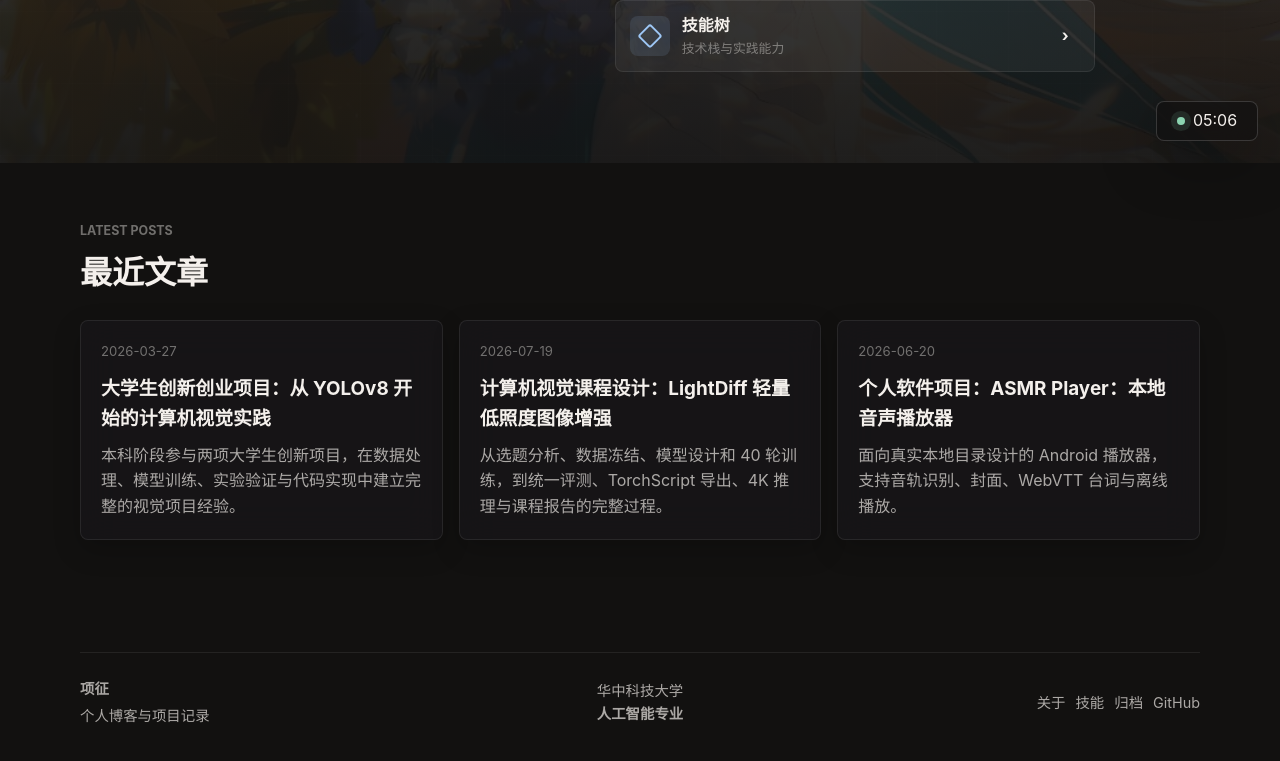
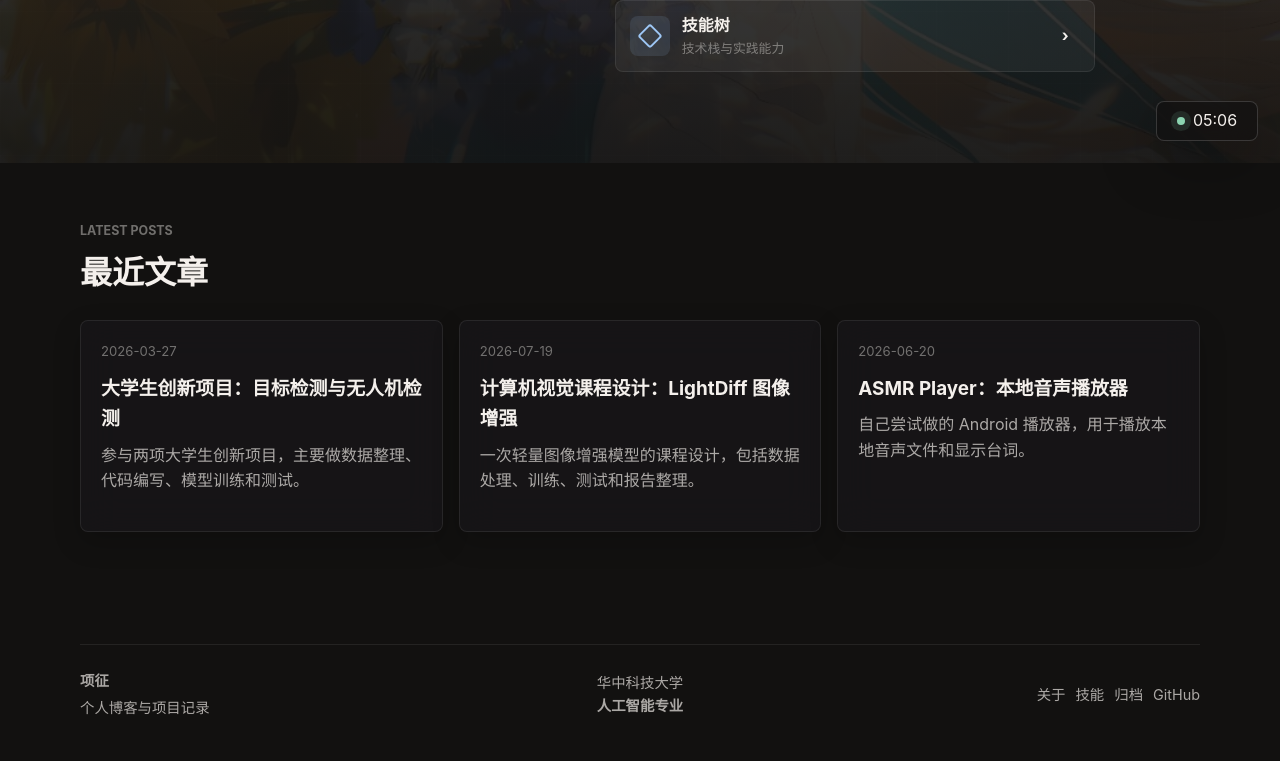
Before and after one commit to Baimo1209/xiangzheng-portfolio, a Next.js app: page / in a window 1280 px wide. Shown: the part 637-1398 px from the top of the page. Built offline with nearby package versions, Linux system fonts and the light colour scheme.

Commit message:
Simplify project articles with plain factual descriptions

```diff
--- a/app/content.ts
+++ b/app/content.ts
@@ -1,79 +1,51 @@
 export const articles = [
   {
-    slug: "vision-research",
-    date: "2026-03-27",
-    category: "科研经历",
-    title: "大学生创新创业项目：从 YOLOv8 开始的计算机视觉实践",
-    excerpt: "本科阶段参与两项大学生创新项目，在数据处理、模型训练、实验验证与代码实现中建立完整的视觉项目经验。",
-    repository: {
-      label: "UAV_Detection 代码库",
-      url: "https://github.com/VigorousHanHan/UAV_Detection",
-    },
+    slug: "vision-research", date: "2026-03-27", category: "科研经历",
+    title: "大学生创新项目：目标检测与无人机检测",
+    excerpt: "参与两项大学生创新项目，主要做数据整理、代码编写、模型训练和测试。",
+    repository: { label: "UAV_Detection 代码库", url: "https://github.com/VigorousHanHan/UAV_Detection" },
     paragraphs: [
-      "本科阶段，我参与了两项人工智能方向的大学生创新创业训练项目。一项由项翔老师指导，围绕 YOLOv8 展开图像识别与目标检测实践。我承担主要代码开发，工作覆盖原始数据整理、目标标注检查、训练集与验证集划分、模型训练、实验测试和参数调整。",
-      "项目实践并不止于运行现成模型。我需要持续检查数据质量与类别分布，比较不同训练配置的表现，并根据误检、漏检等失败样本调整数据处理和实验方案。这一过程帮助我理解目标检测性能与数据、参数和评价方式之间的关系。",
-      "另一项计算机视觉项目由马杰老师指导，目标是实现低成本便携式无人机检测系统。我参与视觉算法模块和部分核心代码实现，围绕视频分析、点位分析与检测结果处理开展开发，并参与模型训练、实验测试和效果优化。",
-      "UAV_Detection 代码库公开了项目中的 Python 分析代码，包括 video_analysis.py、point_analysis.py 与 lvx_handler.py，可用于了解视频检测和数据处理部分的实现结构。",
-      "两项实践让我建立了从数据准备、模型训练到实验验证和应用实现的完整认识，也成为继续学习多模态人工智能、视觉语言模型与 AI Agent 的基础。",
+      "本科期间，我参与了两项人工智能方向的大学生创新项目。",
+      "项翔老师指导的项目使用 YOLOv8 做目标检测。我主要负责代码编写，整理数据和标注，划分训练集与验证集，并进行训练和测试。根据误检、漏检的情况调整数据和参数。",
+      "马杰老师指导的项目是低成本便携式无人机检测系统。我参与视觉算法和部分代码编写，主要涉及视频分析、点位分析和检测结果处理，也参与了训练和测试。",
+      "相关仓库为 UAV_Detection，包含 video_analysis.py、point_analysis.py 和 lvx_handler.py 等文件。仓库为私有，没有权限的访客无法访问。",
     ],
   },
   {
-    slug: "lightdiff-delivery",
-    date: "2026-07-19",
-    category: "计算机视觉课程设计",
-    title: "计算机视觉课程设计：LightDiff 轻量低照度图像增强",
-    excerpt: "从选题分析、数据冻结、模型设计和 40 轮训练，到统一评测、TorchScript 导出、4K 推理与课程报告的完整过程。",
+    slug: "lightdiff-delivery", date: "2026-07-19", category: "计算机视觉课程设计",
+    title: "计算机视觉课程设计：LightDiff 图像增强",
+    excerpt: "一次轻量图像增强模型的课程设计，包括数据处理、训练、测试和报告整理。",
     paragraphs: [
-      "项目起点是对七个图像处理与计算机视觉课程设计方向进行比较。考虑到团队人数较少、主要工作需要通过代码和线上训练完成，最终选择“生成式图像增强轻量模型设计”方向。项目不以竞赛排名为完成标准，而是把数据、训练、评测、部署和报告组成一套能够复核的课程设计闭环。",
-      "第一阶段是制定数据合同和验收标准。项目选择来源明确的 DIV2K 高分辨率图像，完整解码并检查 900 张源图，冻结 800 张训练源图和 100 张验证源图，确认训练与验证之间没有重复或跨划分泄漏。所有数据来源、文件摘要、划分清单和随机种子都被记录下来。",
-      "第二阶段是构建可复现的配对数据。每张训练源图生成 4 个变体，每张验证源图生成 3 个变体，得到 3,200 对训练样本和 300 对固定验证样本。低质量图像依次叠加分辨率下降、模糊、低照度、色偏、噪声和 JPEG 压缩，并按 light、medium、heavy 三档控制退化强度。",
-      "第三阶段是设计轻量条件扩散网络。模型采用深度可分离残差块、一次下采样、跳跃连接、时间条件注入和残差输出，在保留少步生成式更新过程的同时控制参数量。正式配置使用 24 个基础通道、256×256 训练裁剪、批量大小 8、AdamW 优化器和 2×10⁻⁴ 学习率。",
-      "正式训练使用 RTX 4090。为控制租用成本和中断风险，流程先在本地完成数据质量门与远端文件摘要核验，再进行 1 轮短跑，确认数据加载、损失下降、检查点保存和恢复机制正常，之后从检查点继续训练到 40 轮。每轮保存 last 状态，并持续保留验证指标最优的 best 模型；最终最佳检查点出现在第 23 轮。",
-      "评测阶段固定使用同一组 300 对验证样本，对比原始退化输入、无学习参数的自动对比度与锐化基线，以及 LightDiff 模型。除整体 PSNR 和 SSIM 外，还分别统计轻度、中度和重度退化结果，并保存逐图指标、输出样例和文件哈希，避免用人工挑选的图片代替完整评价。",
-      "正式模型的整体结果为 PSNR 21.760 dB、SSIM 0.8825，相比退化输入提升 3.437 dB，相比简单基线提升 1.538 dB。模型在轻度退化上达到 28.295 dB，在中度退化上达到 21.532 dB；但 heavy 桶只有 15.454 dB，仍低于简单基线的 18.017 dB，因此报告明确保留了重度退化能力不足这一限制。",
-      "部署阶段将最佳模型导出为 TorchScript。最终网络只有 62,955 个参数，模型文件约 0.298 MiB；RTX 4090 上处理 512×512 图像的中位延迟约为 7.24 ms。针对真实高分辨率输入，项目实现重叠切块与权重融合，并完成 3840×2160 图像的 4K 推理验证。",
-      "最后阶段是整理课程交付。项目把训练历史、质量分桶、推理样例、性能数据和失败分析写入详细课程报告，并生成报告模板、图表、证据索引和最终提交包。模型、配置、检查点、逐图 CSV 与报告结论之间建立了对应关系，便于之后复现实验或继续优化。",
-      "整个项目的主要收获不是单一指标，而是形成了一套低预算、可恢复、可审计的视觉模型开发方法：先冻结数据和评价标准，再进行短跑与正式训练，最后同时交付模型、实验记录、部署验证和诚实的局限性说明。",
+      "课程设计选择了轻量生成式图像增强方向，尝试改善低照度、模糊和噪声等问题。",
+      "数据使用 DIV2K，按 800 张训练图、100 张验证图划分。对原图加入低照度、模糊、色偏、噪声和压缩等退化，生成 3,200 对训练样本和 300 对验证样本，并分为轻、中、重三档。",
+      "模型使用轻量条件扩散网络，在 RTX 4090 上训练了 40 轮。先运行 1 轮检查训练流程，再继续训练，保存每轮状态和验证结果最好的模型。最佳模型出现在第 23 轮。",
+      "在 300 对验证样本上，模型的 PSNR 为 21.760 dB，SSIM 为 0.8825。整体 PSNR 比退化输入高 3.437 dB，比自动对比度与锐化基线高 1.538 dB。但重度退化下只有 15.454 dB，低于基线的 18.017 dB，这部分效果仍不理想。",
+      "模型有 62,955 个参数，导出为 TorchScript 后约 0.298 MiB。RTX 4090 上处理 512×512 图像的中位耗时约为 7.24 ms。另用重叠切块的方式测试了 4K 图像，最后整理了训练记录、结果图片和课程报告。",
     ],
   },
   {
-    slug: "asmr-player",
-    date: "2026-06-20",
-    category: "Android",
-    title: "个人软件项目：ASMR Player：本地音声播放器",
-    excerpt: "面向真实本地目录设计的 Android 播放器，支持音轨识别、封面、WebVTT 台词与离线播放。",
-    repository: {
-      label: "ASMR Player 代码库",
-      url: "https://github.com/Baimo1209/ASMR-Player",
-    },
+    slug: "asmr-player", date: "2026-06-20", category: "Android",
+    title: "ASMR Player：本地音声播放器",
+    excerpt: "自己尝试做的 Android 播放器，用于播放本地音声文件和显示台词。",
+    repository: { label: "ASMR Player 代码库", url: "https://github.com/Baimo1209/ASMR-Player" },
     paragraphs: [
-      "这是一个自己初步尝试搭建的软件，ASMR Player 是面向 Android 的本地音声播放器，安装后显示名称为“白沫播放器”。它针对多层音声作品目录设计，通过系统文件夹选择器获取用户授权，再递归识别 MP3、WAV、封面图片和 WebVTT 台词文件。",
-      "应用会把扫描结果整理为作品列表和音轨列表。播放页面支持封面轮播、同步台词、歌词式台词页和点击台词跳转；返回列表时保持播放，并通过底部迷你播放器提供暂停、切歌和回到播放页等操作。",
-      "作品和音轨支持长按拖动排序，近期播放记录、目录授权、排序结果和扫描缓存均保存在设备本地。图片匹配会依次检查同名图片、音轨目录图片和作品目录中的其他图片，以适配真实文件结构。",
-      "隐私是项目的明确边界：当前版本不声明 INTERNET 权限，不上传文件列表、播放记录、音频、图片或台词。文件访问使用 Android 系统授权，不申请传统全盘存储权限；可选悬浮窗权限只服务于台词悬浮功能。",
-      "公开代码库包含 Android 工程、构建脚本和版本说明，Release 页面提供正式签名 APK。项目同时明确排除签名密钥和本地配置，保证发布流程与源码公开之间的安全边界。",
+      "ASMR Player 是我尝试做的 Android 本地音声播放器，安装后显示为“白沫播放器”。选择文件夹后，会扫描其中的 MP3、WAV、封面和 WebVTT 台词文件。",
+      "播放器按作品和音轨整理文件，支持封面显示、同步台词、点击台词跳转和拖动排序。返回列表后可以继续播放，并通过底部小播放器暂停或切歌。",
+      "开发中主要处理了多层目录扫描、封面匹配、台词同步和播放状态保存。目录授权、排序和播放记录保存在本机。当前版本不申请联网权限，文件访问通过系统授权。",
+      "源码、构建说明和 APK 发布在 GitHub，签名密钥与本地配置不包含在仓库中。",
     ],
   },
   {
-    slug: "healthcare-agent",
-    date: "2026-06-23",
-    category: "AI Agent",
-    title: "Kaggle项目：医疗症状分诊助手AGENT",
-    excerpt: "通过多轮问答整理症状、刷新风险等级，并明确展示紧急提示、就医路径和产品边界。",
-    repository: {
-      label: "医疗分诊助手代码库",
-      url: "https://github.com/Baimo1209/healthcare-symptom-triage-assistant",
-    },
-    demo: {
-      label: "Kaggle 演示",
-      url: "https://www.kaggle.com/code/xiangzheng968/healthcare-triage-demo",
-    },
+    slug: "healthcare-agent", date: "2026-06-23", category: "AI Agent",
+    title: "Kaggle 项目：医疗症状分诊助手",
+    excerpt: "和室友参加 Kaggle 活动时做的演示程序，通过问答整理症状并显示风险提示。",
+    repository: { label: "医疗分诊助手代码库", url: "https://github.com/Baimo1209/healthcare-symptom-triage-assistant" },
+    demo: { label: "Kaggle 演示", url: "https://www.kaggle.com/code/xiangzheng968/healthcare-triage-demo" },
     paragraphs: [
-      "该项目是和室友一同报名参与的为 Kaggle Healthcare AI Agent Hackathon 制作的本地浏览器原型，定位为教育用途的症状分诊辅助工具。它帮助用户整理症状、回答后续问题、查看可能的就医路径，并识别需要紧急处理的警示信号。",
-      "系统维护出生年份、性别、既往病史、主要症状、持续时间和严重程度等病例状态。每轮新回答都会更新病例，并重新计算风险等级、建议的下一步行动和需要留意的危险信号。",
-      "多轮交互能够识别 no、none 以及“没有胸痛或呼吸困难”等常见否定表达，避免把否定症状错误加入病例。Condition Search 页面可以按疾病名称浏览，也可以输入自然语言症状查找相关情况。",
-      "项目始终强调它不提供诊断，也不能替代持证医疗人员。紧急警示、急诊或门诊建议和免责声明被放在主要输出流程中，而不是作为容易被忽略的页脚文字。",
-      "应用可以在本机保存演示病例，便于复现和审查。公开代码库提供 Python 实现、依赖文件和本地启动说明，运行后可在浏览器中完成完整的多轮分诊流程。",
+      "这是我和室友参加 Kaggle Healthcare AI Agent Hackathon 时做的演示程序，使用 Python 编写，在本地浏览器中运行。",
+      "程序通过多轮问答记录年龄、既往病史、症状、持续时间和严重程度，再根据回答更新风险提示和就医建议。也可以搜索疾病名称或症状，并在本机保存演示病例。",
+      "开发时处理了否定回答，例如“没有胸痛或呼吸困难”，避免把用户否认的症状加入记录。页面同时显示紧急警示和使用说明。",
+      "这只是教育用途的原型，不提供诊断，不能替代医生。源码和启动说明在 GitHub，Kaggle 页面提供演示。",
     ],
   },
 ];
```
